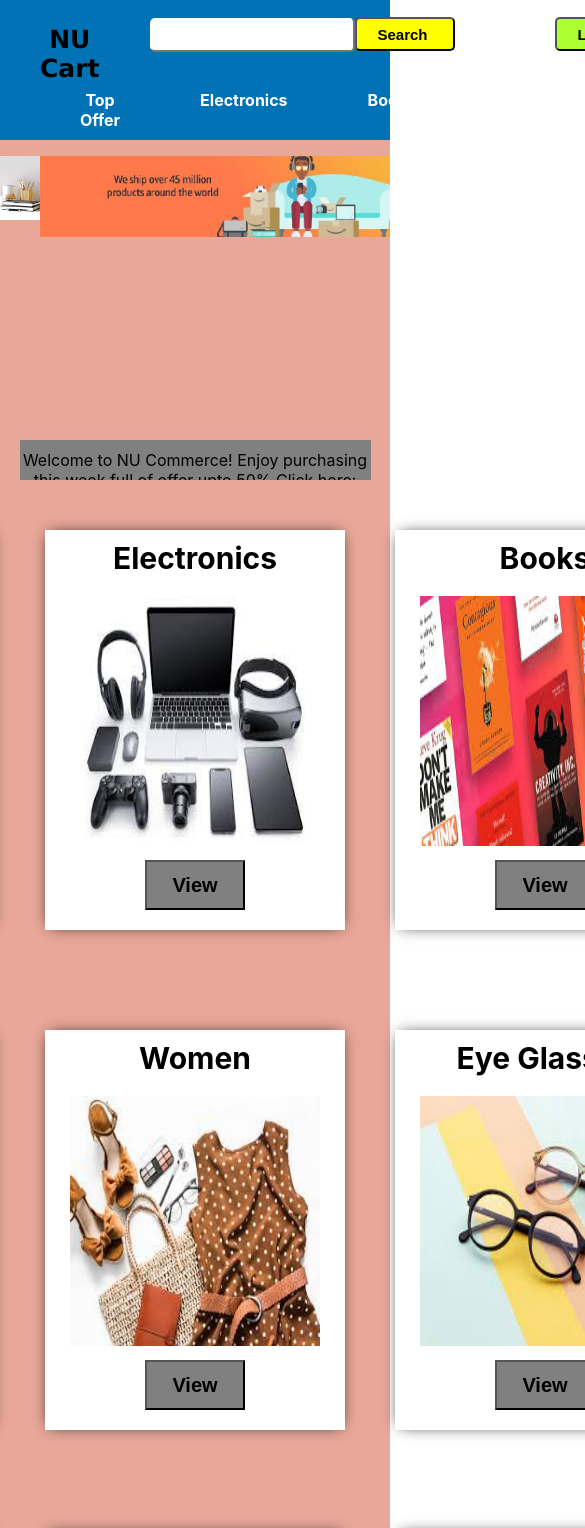
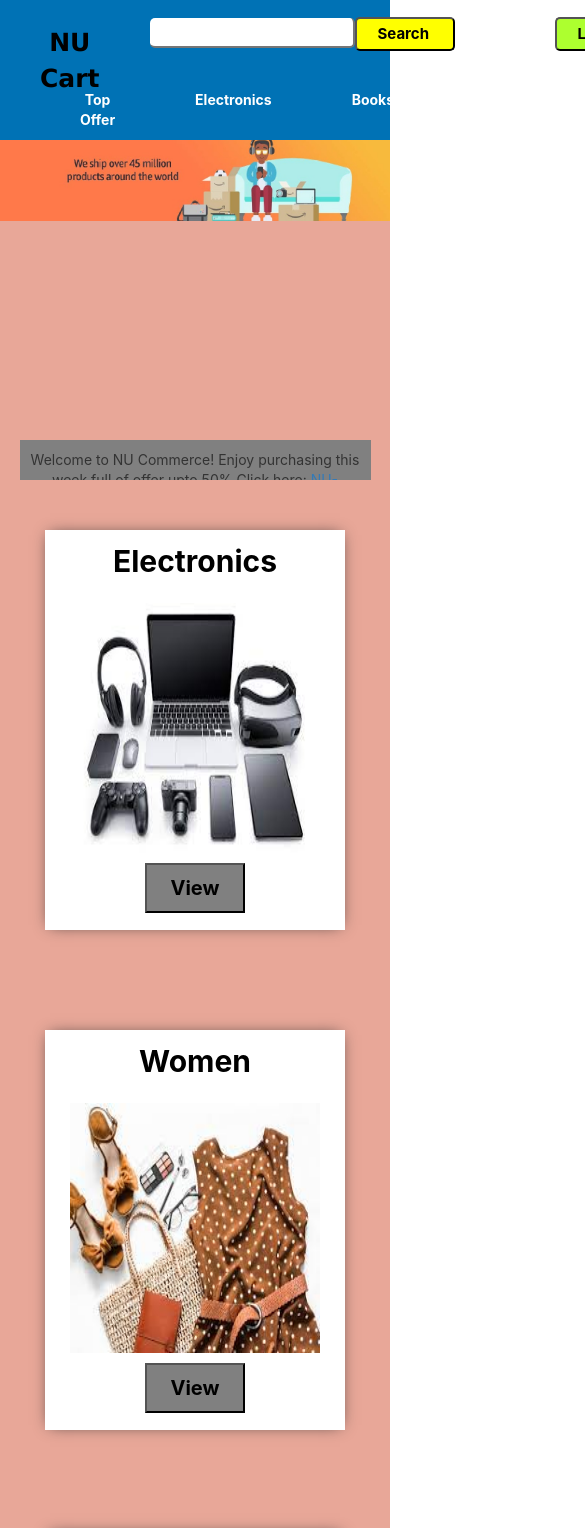
Before and after one commit to Ram-NU/NU-Commerce, a React (Create React App) app: page / in a window 390 px wide. Shown: the top 1528 px of the page, 585 px wide, since content can reach past the window. Built offline with nearby package versions, Linux system fonts and the light colour scheme.

Commit message:
Responsive Edit

```diff
--- a/public/index.html
+++ b/public/index.html
@@ -4,6 +4,11 @@
     <meta charset="utf-8" />
     <link rel="icon" href="%PUBLIC_URL%/favicon.ico" />
     <meta name="viewport" content="width=device-width, initial-scale=1" />
+
+    <link rel="stylesheet" href="https://maxcdn.bootstrapcdn.com/bootstrap/3.4.1/css/bootstrap.min.css"/>
+  <script src="https://ajax.googleapis.com/ajax/libs/jquery/3.5.1/jquery.min.js"></script>
+  <script src="https://maxcdn.bootstrapcdn.com/bootstrap/3.4.1/js/bootstrap.min.js"></script>
+
     <meta name="theme-color" content="#000000" />
     <meta
       name="description"
--- a/src/header/Body_home.css
+++ b/src/header/Body_home.css
@@ -21,6 +21,7 @@
     grid-template-columns: 300px 300px 300px;
     justify-content: center;
     grid-gap: 50px;
+    overflow: hidden;
 }
 
 p{
@@ -28,7 +29,7 @@ p{
 }
 
 .body{
-    height: 2780px;
+
     background-color:#E8A798;
 }
 
@@ -50,6 +51,7 @@ p{
     font-weight: bolder;
     color:black;
     font-size: 25px;
+    margin-bottom: 20px;
 }
 
 .footer{
--- a/src/header/Card-view.css
+++ b/src/header/Card-view.css
@@ -43,4 +43,5 @@
     color: black;
     font-weight: bolder;
     margin-top:10px;
+    width: 100%;
 }
--- a/src/header/Card-view.js
+++ b/src/header/Card-view.js
@@ -11,7 +11,7 @@ class CardView extends React.Component {
         return(
             <div>
             {Categories.map((items)=>(
-                <section className="card-container">
+                <section className="inline flow-root list-item card-container">
 
                     <section className="card-title">
                         {items.category}
--- a/src/header/Category.js
+++ b/src/header/Category.js
@@ -10,7 +10,7 @@ class Category extends React.Component {
     render(){
         return(
 
-            <div className="category">
+            <div className="d-flex justify-content-around category">
 
                 {Categories.map((items)=>(
                     <div className="inner-offer" onMouseEnter={al}>
--- a/src/header/Navigation.js
+++ b/src/header/Navigation.js
@@ -7,7 +7,7 @@ const rs=()=>{
      alert("Hai!");
 }
 
-class navigation extends React.Component{
+class Navigation extends React.Component{
     render(){
         return(
 
@@ -23,4 +23,4 @@ class navigation extends React.Component{
         );
         }
     }
-export default navigation
+export default Navigation
```
